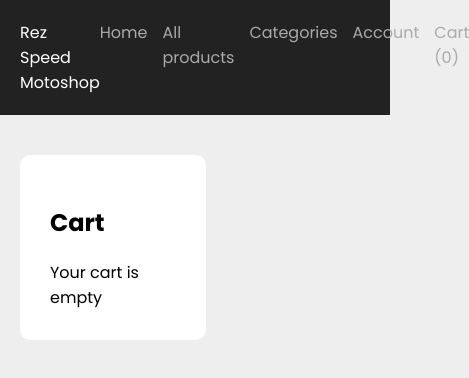
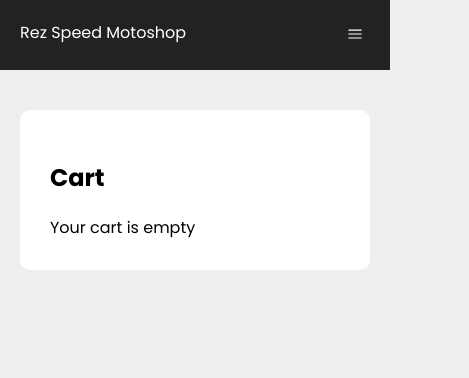
Before and after one commit to LuckDay21/RezSpeedMotoshop-Front, a Next.js app: page /cart in a window 390 px wide. Shown: the top 378 px of the page, 469 px wide, since content can reach past the window. Built offline with nearby package versions, Linux system fonts and the light colour scheme.

Commit message:
style: front responsive

```diff
--- a/components/Header.js
+++ b/components/Header.js
@@ -1,8 +1,9 @@
 import Link from "next/link";
 import styled from "styled-components";
 import Center from "./Center";
-import { useContext } from "react";
+import { useContext, useState } from "react";
 import { CartContext } from "./CartContext";
+import BarsIcon from "./icons/Bars";
 
 const StyledHeader = styled.header`
   background-color: #222;
@@ -10,6 +11,8 @@
 const Logo = styled(Link)`
   color: #fff;
   text-decoration: none;
+  position: relative;
+  z-index: 3;
 `;
 const Wrapper = styled.div`
   display: flex;
@@ -17,28 +20,69 @@
   padding: 20px 0;
 `;
 const StyledNav = styled.nav`
-  display: flex;
+  ${(props) =>
+    props.mobileNavActive
+      ? `
+    display: block;
+  `
+      : `
+    display: none;
+  `}
   gap: 15px;
+  position: fixed;
+  top: 0;
+  bottom: 0;
+  left: 0;
+  right: 0;
+  padding: 70px 20px 20px;
+  background-color: #222;
+  @media screen and (min-width: 768px) {
+    display: flex;
+    position: static;
+    padding: 0;
+  }
 `;
 const NavLink = styled(Link)`
+  display: block;
   color: #aaa;
   text-decoration: none;
+  padding: 10px 0;
+  @media screen and (min-width: 768px) {
+    padding: 0;
+  }
+`;
+const NavButton = styled.button`
+  background-color: transparent;
+  width: 30px;
+  height: 30px;
+  border: 0;
+  color: white;
+  cursor: pointer;
+  position: relative;
+  z-index: 3;
+  @media screen and (min-width: 768px) {
+    display: none;
+  }
 `;
 
 export default function Header() {
   const { cartProducts } = useContext(CartContext);
+  const [mobileNavActive, setMobileNavActive] = useState(false);
   return (
     <StyledHeader>
       <Center>
         <Wrapper>
           <Logo href={"/"}>Rez Speed Motoshop</Logo>
-          <StyledNav>
+          <StyledNav mobileNavActive={mobileNavActive}>
             <NavLink href={"/"}>Home</NavLink>
             <NavLink href={"/products"}>All products</NavLink>
             <NavLink href={"/categories"}>Categories</NavLink>
             <NavLink href={"/account"}>Account</NavLink>
             <NavLink href={"/cart"}>Cart ({cartProducts.length})</NavLink>
           </StyledNav>
+          <NavButton onClick={() => setMobileNavActive((prev) => !prev)}>
+            <BarsIcon />
+          </NavButton>
         </Wrapper>
       </Center>
     </StyledHeader>
--- a/components/ProductsGrid.js
+++ b/components/ProductsGrid.js
@@ -3,8 +3,11 @@
 
 const StyledProductsGrid = styled.div`
   display: grid;
-  grid-template-columns: 1fr 1fr 1fr 1fr;
+  grid-template-columns: 1fr 1fr;
   gap: 20px;
+  @media screen and (min-width: 768px) {
+    grid-template-columns: 1fr 1fr 1fr 1fr;
+  }
 `;
 
 export default function ProductsGrid({ products }) {
--- /dev/null
+++ b/components/icons/Bars.js
@@ -0,0 +1,18 @@
+export default function BarsIcon({ className = "w-6 h-6" }) {
+  return (
+    <svg
+      xmlns="http://www.w3.org/2000/svg"
+      fill="none"
+      viewBox="0 0 24 24"
+      strokeWidth={1.5}
+      stroke="currentColor"
+      className={className}
+    >
+      <path
+        strokeLinecap="round"
+        strokeLinejoin="round"
+        d="M3.75 6.75h16.5M3.75 12h16.5m-16.5 5.25h16.5"
+      />
+    </svg>
+  );
+}
--- a/pages/cart.js
+++ b/pages/cart.js
@@ -10,7 +10,10 @@
 
 const ColumnsWrapper = styled.div`
   display: grid;
-  grid-template-columns: 1.2fr 0.8fr;
+  grid-template-columns: 1fr;
+  @media screen and (min-width: 768px) {
+    grid-template-columns: 1.2fr 0.8fr;
+  }
   gap: 40px;
   margin-top: 40px;
 `;
@@ -38,6 +41,7 @@
   img {
     max-width: 100px;
     max-height: 100px;
+    border-radius: 5px;
   }
 `;
 
```
Also changed, not shown: components/Featured.js (+23 -6 lines), components/ProductImages.js (+6 -2 lines), pages/product/[id].js (+5 -2 lines).
